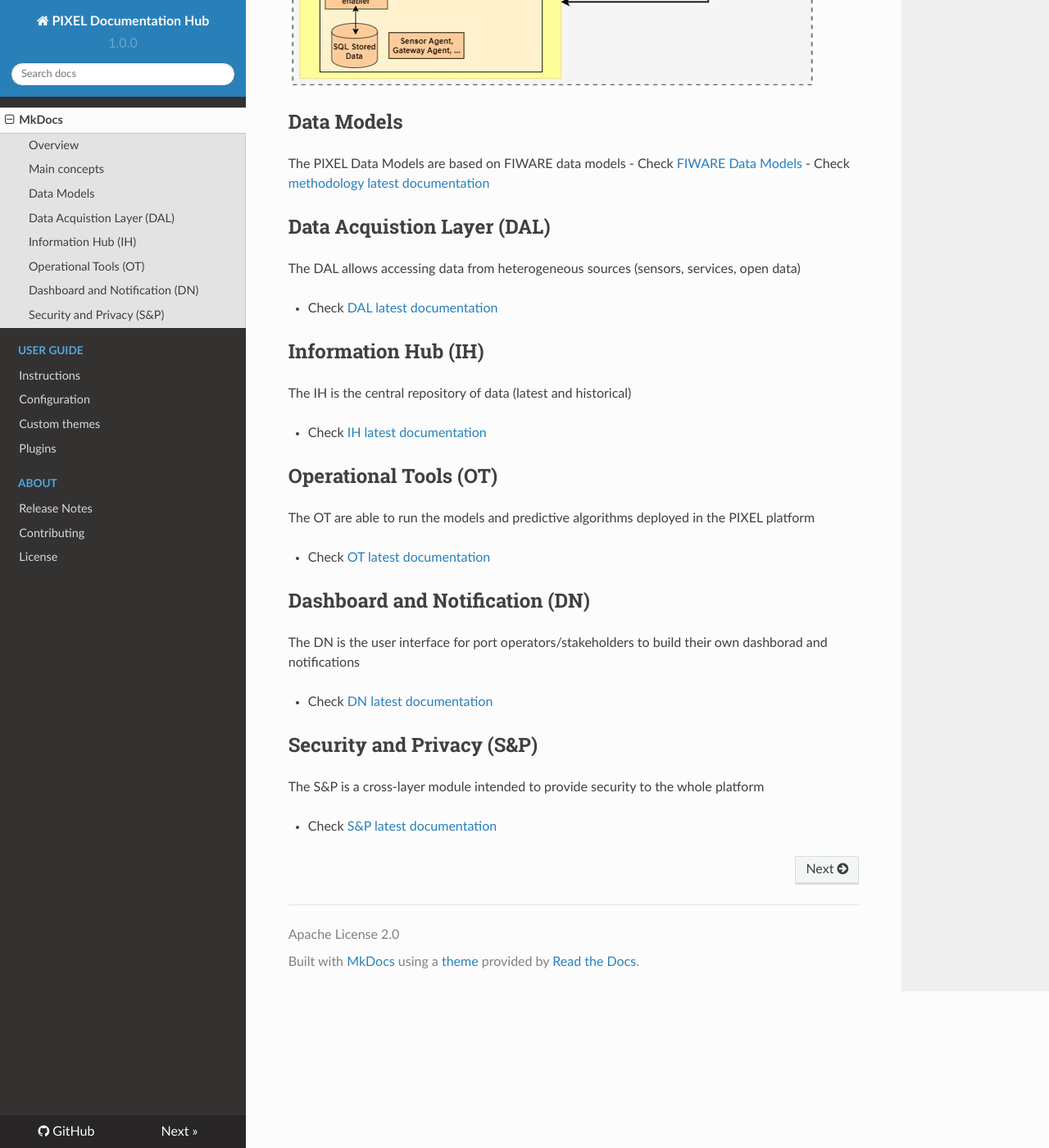
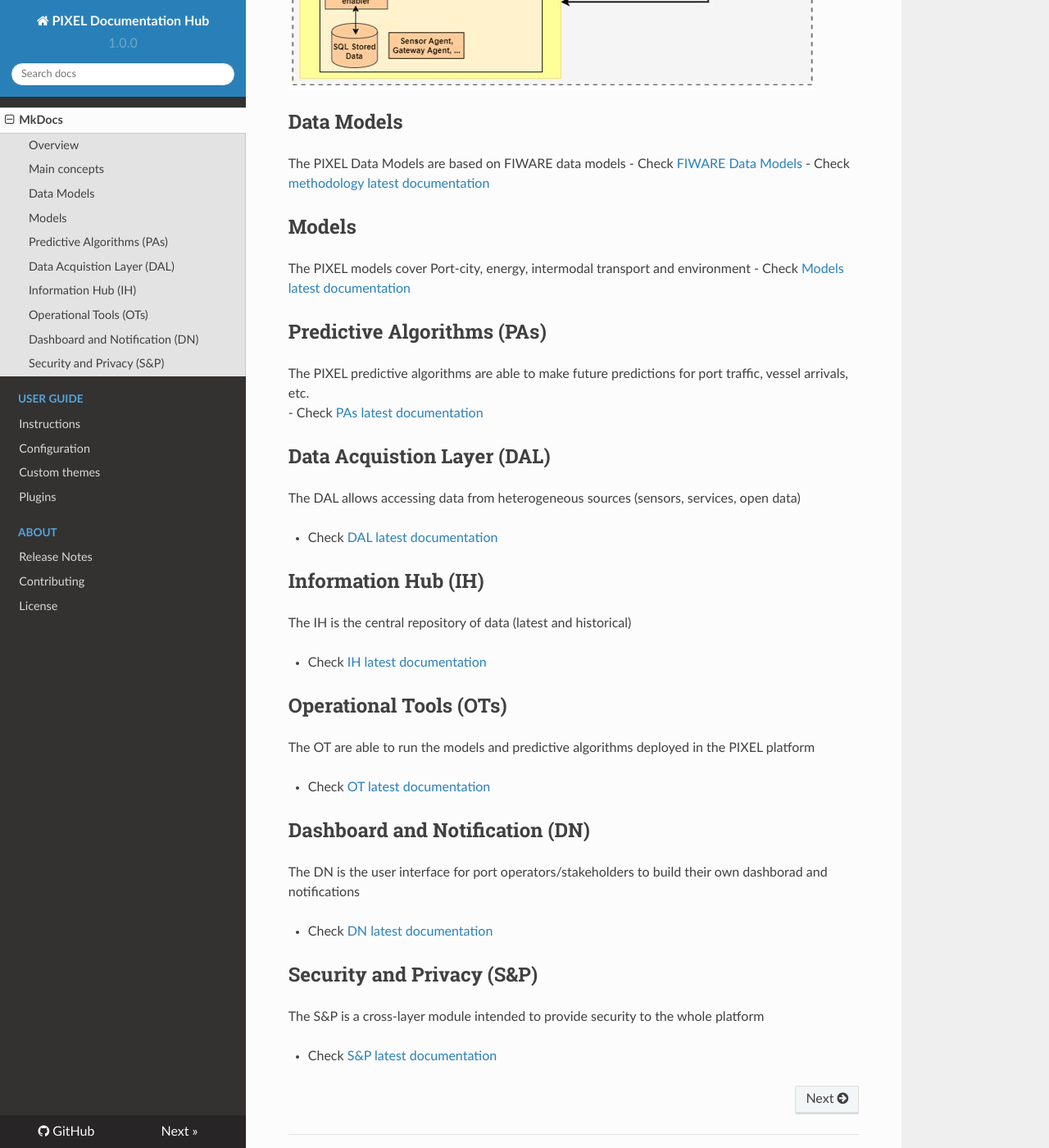
Before and after one commit to pixel-ports/docs-hub, an MkDocs documentation site: the page built from docs/index.md, in a window 1280 px wide and 1400 px high, scrolled down 1352 px. Shown: the whole window at 82% size. Built offline with MkDocs 1.6.1, drawn with Linux system fonts in a browser that asks for light colours; nearby versions of some CDN libraries; old or Windows-style settings are respelled for this version of MkDocs.

Commit message:
Update index.md

```diff
--- a/docs/index.md
+++ b/docs/index.md
@@ -20,11 +20,24 @@ The PIXEL architecture is divided into several building blocks to cover a wide r
 
 ![PIXEL High-Level Modules](img/PIXEL_global_architecture.jpg)
 
+
 ## Data Models
 
 The PIXEL Data Models are based on FIWARE data models
    - Check [FIWARE Data Models](https://fiware-datamodels.readthedocs.io/en/latest/)
    - Check [methodology latest documentation](https://inter-iot.readthedocs.io/projects/intermeth/en/latest/)
+
+
+## Models
+
+The PIXEL models cover Port-city, energy, intermodal transport and environment
+  - Check [Models latest documentation](https://inter-iot.readthedocs.io/projects/intermeth/en/latest/)
+
+
+## Predictive Algorithms (PAs)
+
+The PIXEL predictive algorithms are able to make future predictions for port traffic, vessel arrivals, etc.
+  - Check [PAs latest documentation](https://inter-iot.readthedocs.io/projects/intermeth/en/latest/)
 
 ## Data Acquistion Layer (DAL)
 
@@ -32,13 +45,15 @@ The DAL allows accessing data from heterogeneous sources (sensors, services, ope
 
   - Check [DAL latest documentation](https://inter-iot.readthedocs.io/projects/intermeth/en/latest/)
 
+
 ## Information Hub (IH)
 
 The IH is the central repository of data (latest and historical)
 
   - Check [IH latest documentation](https://inter-iot.readthedocs.io/projects/interapi/en/latest/)
 
-##  Operational Tools (OT)
+
+##  Operational Tools (OTs)
 
 The OT are able to run the models and predictive algorithms deployed in the PIXEL platform
 
```
